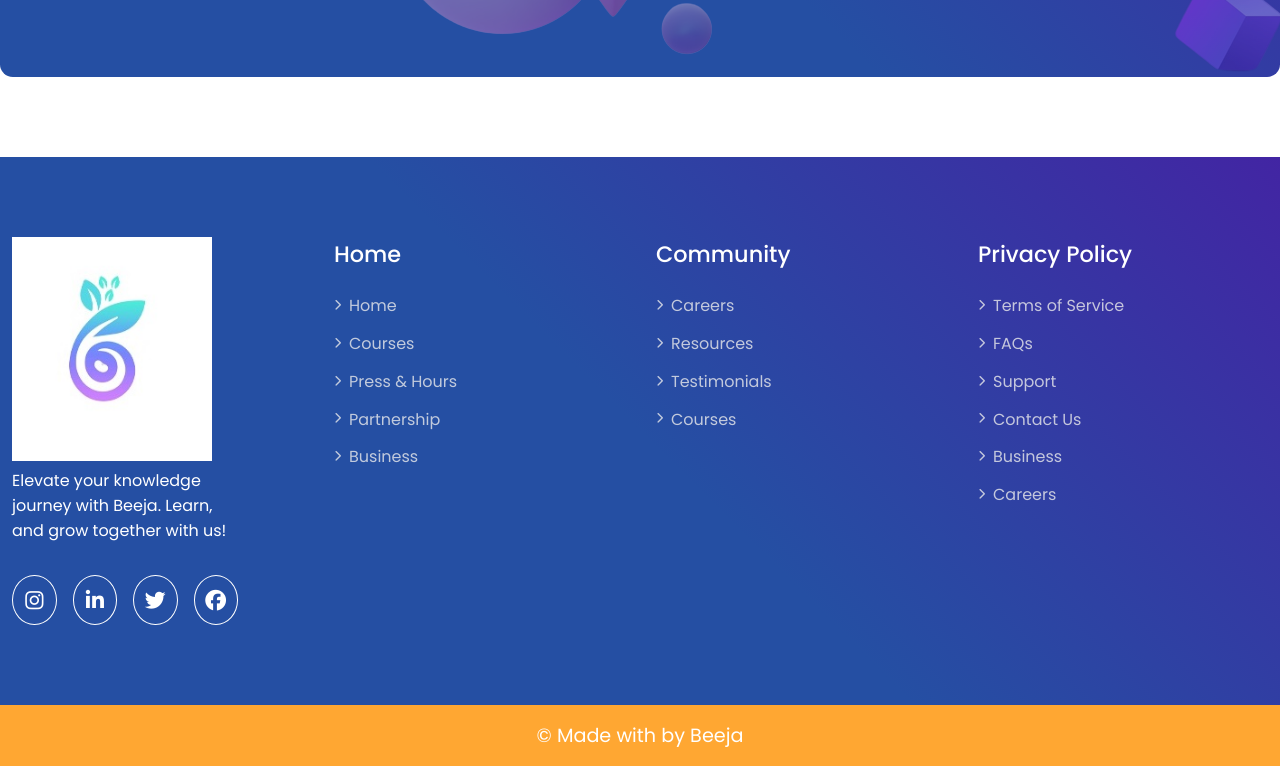
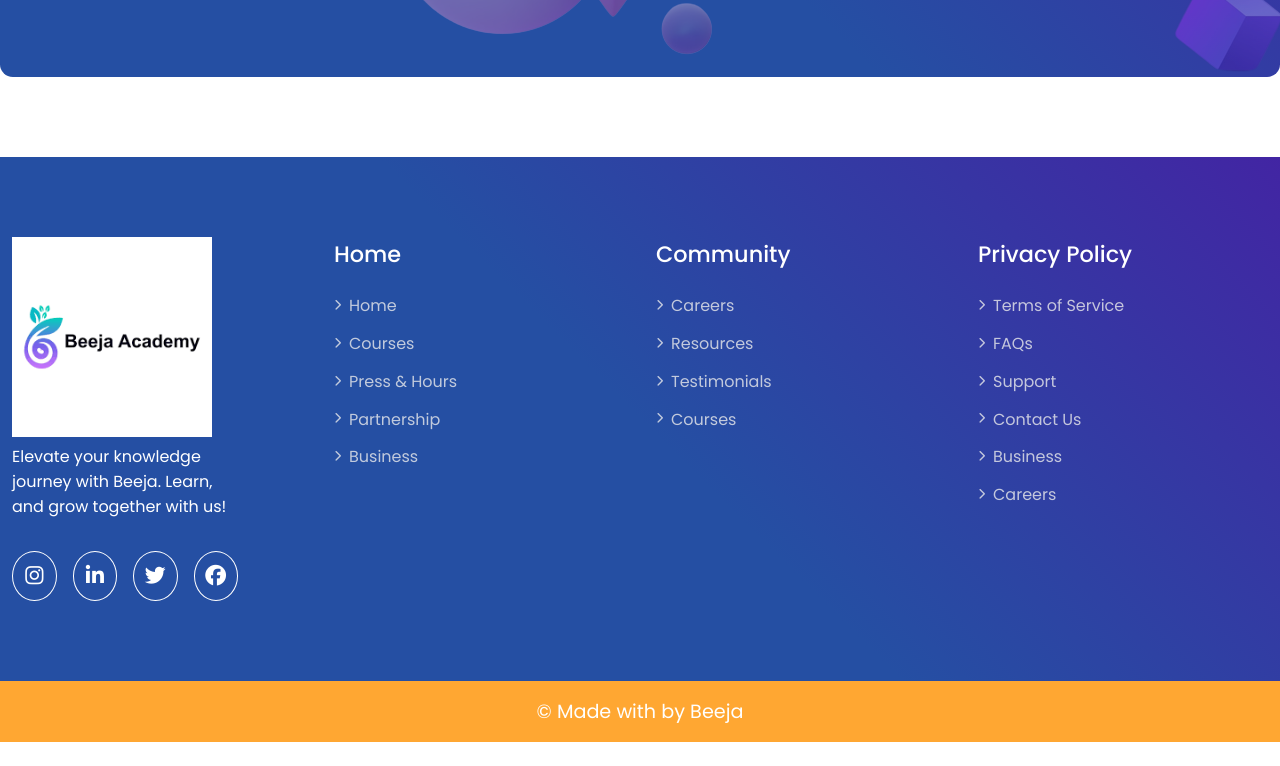
Before and after one commit to dineshk03/beeja, a plain HTML site: page index.html in a window 1280 px wide. Shown: the part 5918-6684 px from the top of the page. After the commit the page ends 6660 px from the top, so only its background shows below. Drawn offline with nearby package versions, Linux system fonts and the light colour scheme; a web font is replaced by a local one.

Commit message:
Update index.html
footer logo

```diff
--- a/index.html
+++ b/index.html
@@ -564,7 +564,7 @@
     <footer class="footer section">
         <div class="footer-container container grid">
             <div class="footer-grid-item footer-action">
-                <img src="assets/images/logo-light.png" width="200">
+                <img src="assets/images/logob.png" width="200">
                 <p class="footer-description">Elevate your knowledge journey with Beeja. Learn, and grow together
                     with us!</p>
                 <div class="footer-social-icons flexitem">
```
